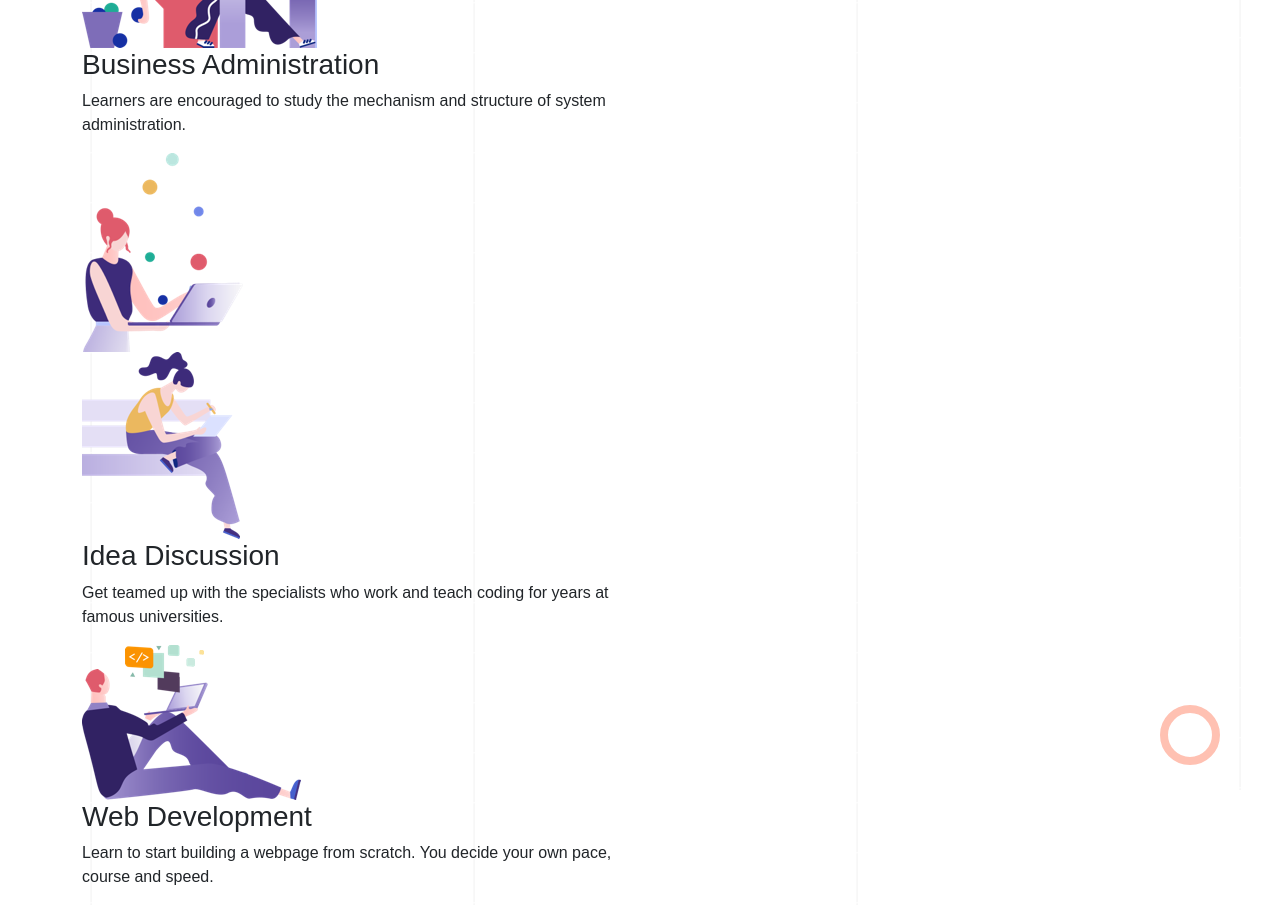
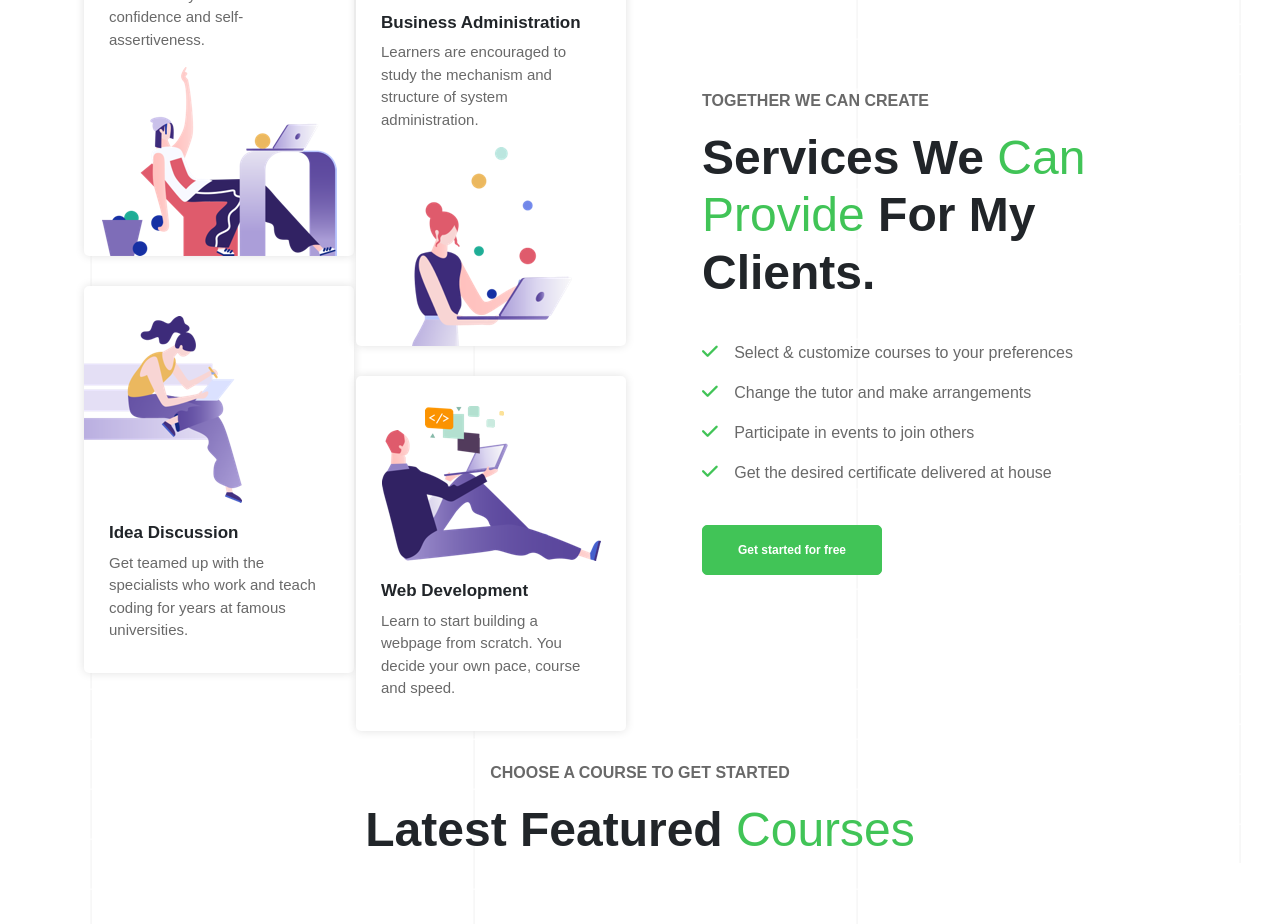
Before and after one commit to xXSamXx00/proj-html-vuejs, a Vue app: page / in a window 1280 px wide. Shown: the part 1860-2784 px from the top of the page. Built offline with nearby package versions, Linux system fonts and the light colour scheme.

Commit message:
Complete services section with card and text

```diff
--- a/src/components/SiteMain.vue
+++ b/src/components/SiteMain.vue
@@ -36,7 +36,7 @@
                 </div>
             </div>
         </div>
-        <div class="clients">
+        <div class="main_content">
             <div class="container pb_cont">
                 <div class="text text-center">
                     <h2>Let passion and determination be the guide along the way and develop at your own pace that's comfortable.</h2>
@@ -71,47 +71,69 @@
                 </div>
                 <div class="services">
                     <div class="row">
-                        <div class="col-6">
+                        <div class="col-6 d-flex justify-content-evenly">
+                            <div class="card_left">
                                 <div class="card_clients">
-                                <div class="card_text">
+                                    <div class="card_text_top">
                                         <h3>Graphic Design</h3>
                                         <p>Have a passion for graphics and arts? Show your talents with confidence and self-assertiveness.</p>
                                     </div>
-                                <div class="card_image">
+                                    <div class="card_image text-center">
                                         <img src="../assets/images/home-6-service-image-01.png" alt="Persona al computer">
-                                </div>
-                            </div>
-                            <div class="card_clients">
-                                <div class="card_text">
-                                    <h3>Business Administration</h3>
-                                    <p>Learners are encouraged to study the mechanism and structure of system administration.</p>
-                                </div>
-                                <div class="card_image">
-                                    <img src="../assets/images/home-6-service-image-02.png" alt="Persona al computer">
                                     </div>
                                 </div>
                                 <div class="card_clients">
                                     <div class="card_image">
                                         <img src="../assets/images/home-6-service-image-03.png" alt="Persona al computer">
                                     </div>
-                                <div class="card_text">
+                                    <div class="card_text_bottom">
                                         <h3>Idea Discussion</h3>
                                         <p>Get teamed up with the specialists who work and teach coding for years at famous universities.</p>
                                     </div>
                                 </div>
+                            </div>
+                            <div class="card_right">
                                 <div class="card_clients">
-                                <div class="card_image">
+                                    <div class="card_text_top">
+                                        <h3>Business Administration</h3>
+                                        <p>Learners are encouraged to study the mechanism and structure of system administration.</p>
+                                    </div>
+                                    <div class="card_image text-center">
+                                        <img src="../assets/images/home-6-service-image-02.png" alt="Persona al computer">
+                                    </div>
+                                </div>
+                                <div class="card_clients">
+                                    <div class="card_image text-center">
                                         <img src="../assets/images/home-6-service-image-04.png" alt="Persona al computer">
                                     </div>
-                                <div class="card_text">
+                                    <div class="card_text_bottom">
                                         <h3>Web Development</h3>
                                         <p>Learn to start building a webpage from scratch. You decide your own pace, course and speed.</p>
                                     </div>
                                 </div>
                             </div>
-                        <div class="col-6">
-
                         </div>
+                        <div class="col-6 d-flex align-items-center">
+                            <div class="text_clients">
+                                <div class="title">
+                                    <p>Together We Can Create</p>
+                                    <h2>Services We <span>Can Provide</span> For My Clients.</h2>
+                                </div>
+                                <div class="main_text">
+                                    <p><i class="fas fa-check"></i> Select & customize courses to your preferences</p>
+                                    <p><i class="fas fa-check"></i> Change the tutor and make arrangements</p>
+                                    <p><i class="fas fa-check"></i> Participate in events to join others</p>
+                                    <p><i class="fas fa-check"></i> Get the desired certificate delivered at house</p>
+                                </div>
+                                <button class="button mt-4">Get started for free</button>
+                            </div>
+                        </div>
+                    </div>
+                </div>
+                <div class="courses">
+                    <div class="title text-center">
+                        <p>Choose a course to get started</p>
+                        <h2>Latest Featured <span>Courses</span></h2>
                     </div>
                 </div>
             </div>
@@ -127,6 +149,36 @@ export default {
 </script>
 
 <style lang="scss">
+.button {
+    background-color: #41c457;
+    color: white;
+    border: 1px solid #41c457;
+    border-radius: 5px;
+    padding: 15px 35px;
+    font-size: 12px;
+    font-weight: 600;
+    transition: 0.5s;
+    &:hover {
+        color: #41c457;
+        background-color: white;
+    }
+}
+.title {
+    p {
+        text-transform: uppercase;
+        color: #696969;
+        font-weight: bold;
+    }
+    h2 {
+        font-size: 3rem;
+        font-weight: bold;
+        margin-bottom: 40px;
+        span {
+            font-weight: lighter;
+            color: #41c457;
+        }
+    }
+}
 .hero_image {
     padding-top: 80px;
     background-color: #1F2154;
@@ -138,20 +190,6 @@ export default {
         z-index: 1;
         h1 {
             font-weight: 600;
-        }
-    }
-    .button {
-        background-color: #41c457;
-        color: white;
-        border: 1px solid #41c457;
-        border-radius: 5px;
-        padding: 12px 30px;
-        font-size: 12px;
-        font-weight: 600;
-        transition: 0.5s;
-        &:hover {
-            color: #41c457;
-            background-color: white;
         }
     }
     svg {
@@ -176,7 +214,7 @@ export default {
             border-radius: 15px;
             left: 50%;
             transform: translate(-50%);
-            box-shadow: 0px 0px 10px #cacaca;
+            box-shadow: 0px 0px 10px #e1e1e1;
             z-index: 1;
         }
         .side_image {
@@ -218,7 +256,7 @@ export default {
         }
     }
 }
-.clients {
+.main_content {
     background-image: url(../assets/images/background-pattern-grid-line.png);
     background-position: center;
     .pb_cont {
@@ -228,6 +266,7 @@ export default {
         padding-top: 200px;
         background-image: url(../assets/images/background-pattern-grid-line.png);
         background-position: center;
+        padding-bottom: 80px;
         .text {
             padding: 0 300px;
             h2 {
@@ -302,7 +341,7 @@ export default {
             height: 60px;
             width: 60px;
             right: -10px;
-            bottom: 140px;
+            top: 470px;
             border: 8px solid #FF8265;
         }
         .rating {
@@ -319,6 +358,49 @@ export default {
                 color: #696969;
             }
         }
+        .services {
+            margin-top: 150px;
+            .card_right {
+                margin-top: 80px;
+            }
+            .card_left,
+            .card_right {
+                .card_clients {
+                    background-color: white;
+                    box-shadow: 0px 0px 10px #e1e1e1;
+                    border-radius: 5px;
+                    width: 270px;
+                    padding-top: 30px;
+                    margin-bottom: 30px;
+                    .card_text_top {
+                        padding: 0 25px;
+                    }
+                    .card_text_bottom {
+                        padding: 20px 25px 15px;
+                    }
+                    h3 {
+                        font-size: 17px;
+                        font-weight: bold;
+                    }
+                    p {
+                        font-size: 15px;
+                        color: #696969;
+                    }
+                }
+            }
+            .text_clients {
+                width: 420px;
+                margin-left: 50px;
+                .main_text {
+                    color: #696969;
+                    i {
+                        color: #41c457;
+                        font-size: 18px;
+                        margin-right: 12px;
+                    }
+                }
+            }
+        }
     }
 }
 </style>
```
Lines whose indentation alone changed are shown as unchanged.
